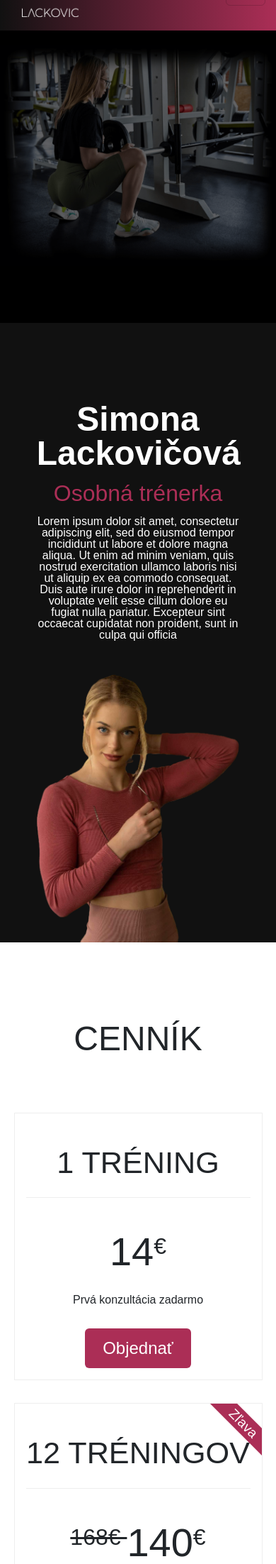
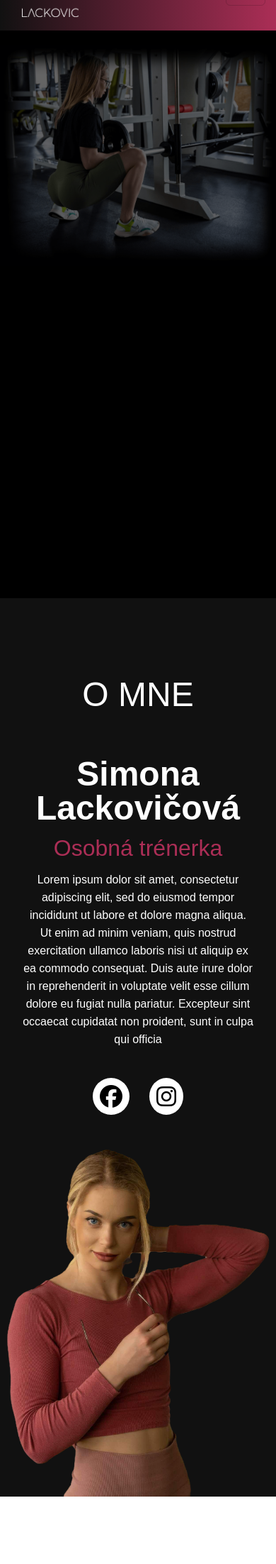
Before and after one commit to ToxiD8/personal-trainer-lackovic, a PHP site: page / in a window 390 px wide. Shown: the part 67-2271 px from the top of the page at 71% size. Run offline with PHP 8.4, Linux system fonts and the light colour scheme; some libraries are stand-ins or nearby versions; some web fonts are replaced.

Commit message:
some adjustments for responsive design

```diff
--- a/css/style.css
+++ b/css/style.css
@@ -114,10 +114,46 @@
   transition: color 0.6s;
 }
 
+/* Intersection observer */
+
+section {
+  /* display: grid;
+  place-items: center;
+  align-content: center; */
+  min-height: 100vh;
+}
+
+.hidden-left {
+  opacity: 0;
+  filter: blur(5px);
+  transform: translateX(-100%);
+  transition: all 1s;
+}
+
+.hidden-right {
+  opacity: 0;
+  filter: blur(5px);
+  transform: translateX(100%);
+  transition: all 1s;
+}
+
+.hidden-bottom {
+  opacity: 0;
+  filter: blur(5px);
+  transform: translateX(-100%);
+  transition: all 1s;
+}
+
+.show {
+  opacity: 1;
+  filter: blur(0);
+  transform: translateX(0);
+}
+
 /* Intro */
 
 #intro {
-  padding: 4rem 0 5rem;
+  padding: 4rem 0 0;
   background-color: #000;
 }
 
@@ -148,70 +184,103 @@
 
 #about {
   background-color: #111;
-  padding-top: 7rem;
+  padding-top: 9rem;
+  position: relative;
+}
+
+#about h2 {
+  padding-bottom: 4rem;
+  font-size: 3rem;
+  text-transform: uppercase;
+}
+
+.about-container {
+  max-width: 87.5rem;
+  margin: 0 auto;
   display: flex;
 }
 
-.about-container {
+.about-left {
+  width: 50%;
+  color: #fff;
   display: flex;
-  flex-wrap: wrap;
-  align-items: center;
-  max-width: 87.5rem;
-  margin: 0 auto;
+  flex-direction: column;
+  box-sizing: border-box;
+  padding: 0 5rem;
+  align-items: flex-start;
 }
 
-.about-left,
-.about-right {
-  width: 50%;
-  color: #fff;
-}
-
-.about-right {
-  max-width: 100%;
-  box-sizing: border-box;
-  padding: 0 5rem;
-}
-
-.about-right-text {
-  padding-bottom: 1rem;
-}
-
-.about-right-text p {
-  word-wrap: break-word;
-  overflow-wrap: break-word;
-}
-
-.about-left img {
-  width: 80%;
-  max-width: 100%; /* Prevent it from overflowing */
-  height: auto;
-  display: block;
-}
-
-.about-right h3 {
+.about-left h3 {
   font-size: 3rem;
   font-weight: 600;
   padding-bottom: 1rem;
 }
 
-.about-right h4 {
+.about-left h4 {
   font-size: 2rem;
   font-weight: 500;
   padding-bottom: 1rem;
   color: var(--innuendo);
 }
 
+.about-left-text p {
+  word-wrap: break-word;
+  overflow-wrap: break-word;
+  line-height: 25px;
+}
+
+.about-left-socials {
+  display: flex;
+  align-items: center;
+  gap: 0.5rem;
+  margin-top: 2rem;
+}
+
+.about-left-socials a {
+  text-decoration: none;
+  padding: 10px;
+  background-color: #fff;
+  margin: 10px;
+  border-radius: 50%;
+  transition: all 0.6s ease;
+}
+
+.about-left-socials a i {
+  font-size: 2em;
+  color: #000;
+  transition: all 0.6s ease;
+}
+
+.about-left-socials a:hover {
+  background-color: var(--innuendo);
+  transition: all 0.6s ease;
+}
+
+.about-left-socials a:hover i {
+  color: #fff;
+  transition: all 0.6s ease;
+}
+
+.about-container img {
+  position: absolute;
+  width: 550px;
+  height: auto;
+  display: block;
+  bottom: 0;
+  right: 13%;
+}
+
 /* Pricing */
 
 #pricing {
-  padding: 7rem 0;
+  padding-top: 9rem;
 }
 
 #pricing h2,
 #feedback h2,
 #faq h2 {
   text-align: center;
-  padding-bottom: 3rem;
+  padding-bottom: 4rem;
   font-size: 3rem;
   text-transform: uppercase;
 }
@@ -766,13 +836,13 @@
   color: var(--innuendo);
 }
 
-@media (max-width: 1463px) {
-  .about-container {
-    padding: 0 1rem;
-  }
-}
+/* Responsive design */
 
 @media (max-width: 1280px) {
+  .about-container img {
+    width: 495px;
+    right: 9%;
+  }
   .contact-inputs {
     width: 400px;
   }
@@ -793,14 +863,11 @@
   .intro_container img {
     width: 100%;
   }
-  .about-left img {
-    max-width: 22rem;
+  .about-container {
+    max-width: 66.5rem;
   }
-  .about-right {
-    padding: 0;
-  }
-  .about-container {
-    max-width: 58.5rem;
+  .about-left {
+    padding-left: 2rem;
   }
 }
 
@@ -813,6 +880,9 @@
   .standard .price_list,
   .delux .price_list {
     margin: 0 auto;
+  }
+  .about-container img {
+    width: 436px;
   }
   .accordion {
     width: 70%;
@@ -830,6 +900,9 @@
 }
 
 @media (max-width: 955px) {
+  .about-container img {
+    right: 5%;
+  }
   .standard,
   .delux {
     flex-direction: column;
@@ -846,6 +919,9 @@
 }
 
 @media (max-width: 801px) {
+  .about-container img {
+    width: 399px;
+  }
   .contact-inputs {
     width: 80vw;
   }
@@ -860,37 +936,39 @@
     flex-direction: column;
   }
   .footerNav ul li {
-    width: 100%;
     text-align: center;
     margin: 10px;
   }
-  .about-left img {
-    max-width: 18rem;
+}
+
+@media (max-width: 719px) {
+  .about-container img {
+    width: 371px;
+    right: 3%;
   }
 }
 
 @media (max-width: 676px) {
+  #about {
+    padding-top: 7rem;
+  }
   .about-container {
     flex-direction: column-reverse;
     align-items: center;
     width: 100%;
+    padding-bottom: 33rem;
   }
-  .about-left,
-  .about-right {
+  .about-left {
     width: 100%;
-    max-width: 80%;
     text-align: center;
+    padding: 0 2rem;
+    align-items: center;
   }
-  .about-right-text {
-    padding: 0;
-  }
-  .about-right-text p {
-    padding-bottom: 3rem;
+  .about-left-text p {
     word-wrap: break-word;
   }
-  .about-left img {
-    max-width: 100%;
-    width: 100%;
+  .about-container img {
+    right: auto;
   }
   .accordion {
     width: 80%;
@@ -925,17 +1003,6 @@
   }
 }
 
-@media (max-width: 488px) {
-  .about-left,
-  .about-right {
-    width: 100%;
-    text-align: center;
-  }
-  .about-left img {
-    margin: 0 auto;
-  }
-}
-
 @media (max-width: 465px) {
   .standard,
   .delux {
--- a/index.html
+++ b/index.html
@@ -84,13 +84,11 @@
 
       <section id="about">
         <div class="about-container">
-          <div class="about-left">
-            <img src="img/about/about_img.png" alt="about" />
-          </div>
-          <div class="about-right">
+          <div class="about-left hidden-right">
+            <h2>O mne</h2>
             <h3>Simona Lackovičová</h3>
             <h4>Osobná trénerka</h4>
-            <div class="about-right-text">
+            <div class="about-left-text">
               <p>
                 Lorem ipsum dolor sit amet, consectetur adipiscing elit, sed do
                 eiusmod tempor incididunt ut labore et dolore magna aliqua. Ut
@@ -101,14 +99,25 @@
                 sunt in culpa qui officia
               </p>
             </div>
+            <div class="about-left-socials">
+              <a
+                href="https://www.facebook.com/profile.php?id=100004710452990"
+                target="_blank"
+                ><i class="fa-brands fa-facebook"></i
+              ></a>
+              <a href="https://www.instagram.com/s.lackovic" target="_blank"
+                ><i class="fa-brands fa-instagram"></i
+              ></a>
+            </div>
           </div>
+          <img src="img/about/about_img.png" alt="about" />
         </div>
       </section>
 
       <section id="pricing">
         <h2>Cenník</h2>
         <div class="price_container">
-          <div class="standard">
+          <div class="standard hidden-left">
             <ul class="price_list">
               <li class="price_header">1 tréning</li>
               <li class="price">14<sup>€</sup></li>
@@ -125,7 +134,7 @@
               <button class="btn">Objednať</button>
             </ul>
           </div>
-          <div class="delux">
+          <div class="delux hidden-right">
             <ul class="price_list">
               <li class="price_header">1 tréning</li>
               <li class="price">18<sup>€</sup></li>
@@ -222,7 +231,10 @@
 
       <section id="faq">
         <h2>Často kladené otázky</h2>
-        <div class="accordion accordion-flush" id="accordionExample">
+        <div
+          class="accordion accordion-flush hidden-left"
+          id="accordionExample"
+        >
           <div class="accordion-item">
             <h3 class="accordion-header" id="heading1">
               <button
@@ -369,7 +381,7 @@
       <section id="contact">
         <div class="contact-container">
           <div class="contact-left">
-            <form id="form">
+            <form id="form" class="hidden-left">
               <div class="contact-left-title">
                 <h2>Napíšte mi</h2>
                 <hr />
```
Also changed, not shown: other parts of css/style.css (+23 -7 lines), js/script.js (+25 -8 lines).
